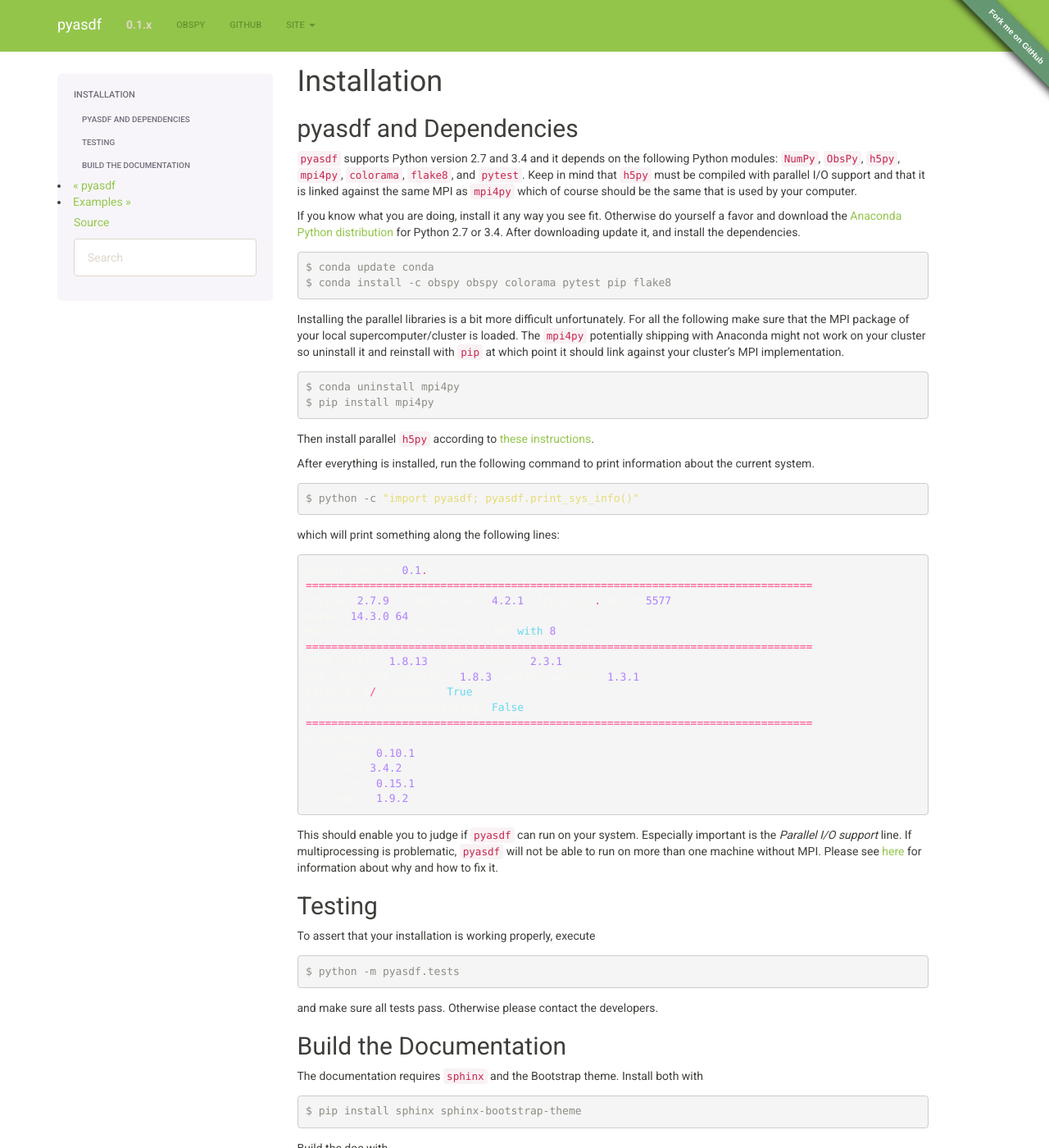
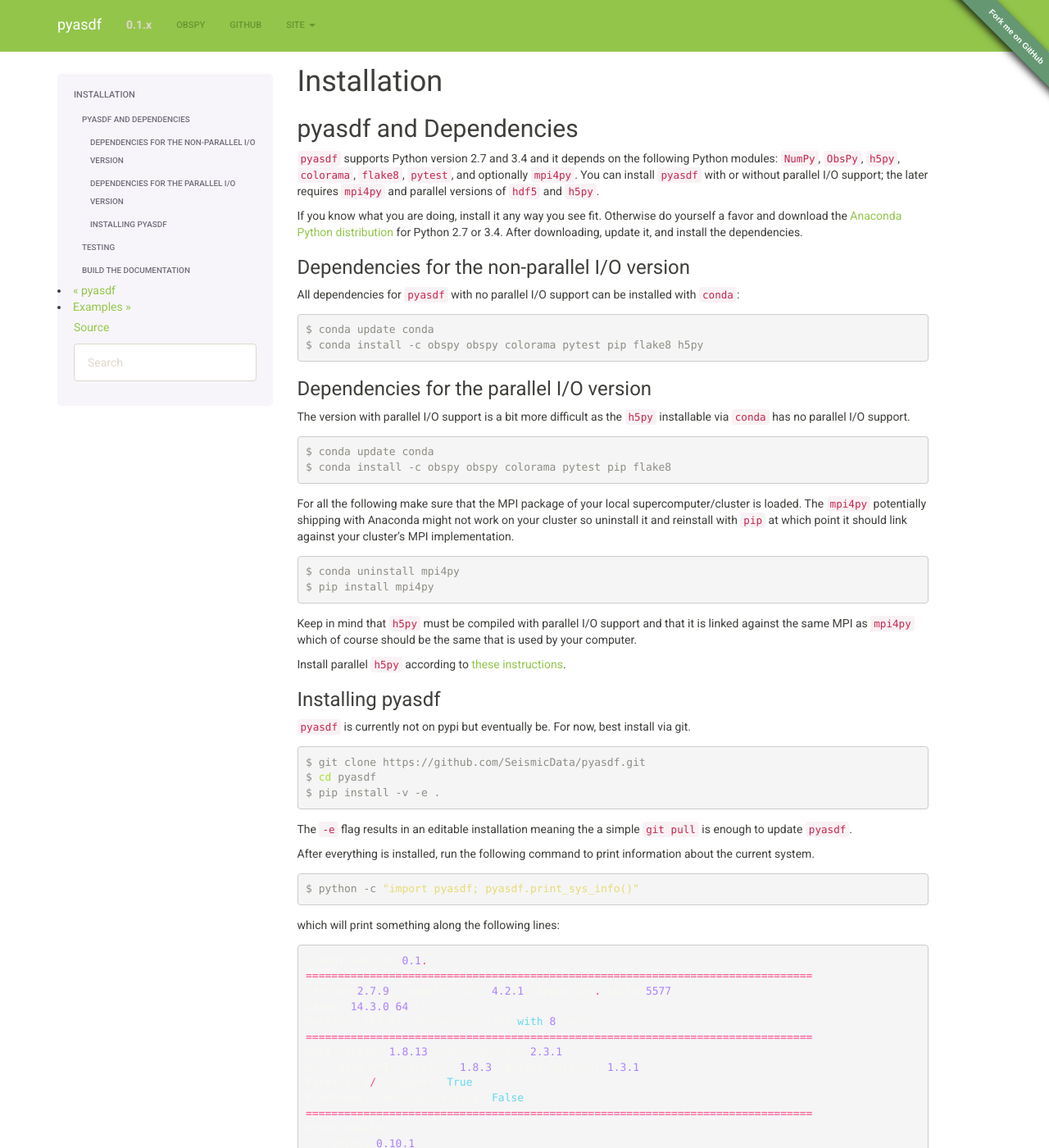
Before and after one commit to SeismicData/pyasdf, a Sphinx documentation site: the page built from doc/installation.rst, in a window 1280 px wide and 1400 px high. Shown: the whole window at 82% size. Built offline with Sphinx 7.4.7, drawn with Linux system fonts in a browser that asks for light colours.

Commit message:
Updating doc with information about how to install with/out parallel I/O support

```diff
--- a/doc/installation.rst
+++ b/doc/installation.rst
@@ -5,16 +5,35 @@ pyasdf and Dependencies
 -----------------------
 
 ``pyasdf`` supports Python version 2.7 and 3.4 and it depends on the following
-Python modules: ``NumPy``, ``ObsPy``, ``h5py``, ``mpi4py``, ``colorama``,
-``flake8``, and ``pytest``. Keep in mind that ``h5py`` must be compiled with
-parallel I/O support and that it is linked against the same MPI as ``mpi4py``
-which of course should be the same that is used by your computer.
+Python modules: ``NumPy``, ``ObsPy``, ``h5py``, ``colorama``, ``flake8``,
+``pytest``, and optionally ``mpi4py``. You can install ``pyasdf`` with or
+without parallel I/O support; the later requires ``mpi4py`` and parallel
+versions of ``hdf5`` and ``h5py``.
 
 If you know what you are doing, install it any way you see fit. Otherwise do
 yourself a favor and download the
 `Anaconda Python distribution <https://store.continuum.io/cshop/anaconda/>`_
-for Python 2.7 or 3.4. After downloading update it, and install the
+for Python 2.7 or 3.4. After downloading, update it, and install the
 dependencies.
+
+
+Dependencies for the non-parallel I/O version
+^^^^^^^^^^^^^^^^^^^^^^^^^^^^^^^^^^^^^^^^^^^^^
+
+All dependencies for ``pyasdf`` with no parallel I/O support can be installed
+with ``conda``:
+
+.. code-block:: bash
+
+    $ conda update conda
+    $ conda install -c obspy obspy colorama pytest pip flake8 h5py
+
+
+Dependencies for the parallel I/O version
+^^^^^^^^^^^^^^^^^^^^^^^^^^^^^^^^^^^^^^^^^
+
+The version with parallel I/O support is a bit more difficult as the ``h5py``
+installable via ``conda`` has no parallel I/O support.
 
 .. code-block:: bash
 
@@ -22,8 +41,7 @@ dependencies.
     $ conda install -c obspy obspy colorama pytest pip flake8
 
 
-Installing the parallel libraries is a bit more difficult unfortunately. For
-all the following make sure that the MPI package of your local
+For all the following make sure that the MPI package of your local
 supercomputer/cluster is loaded. The ``mpi4py`` potentially shipping with
 Anaconda might not work on your cluster so uninstall it and reinstall with
 ``pip`` at which point it should link against your cluster's MPI
@@ -34,9 +52,26 @@ implementation.
     $ conda uninstall mpi4py
     $ pip install mpi4py
 
-Then install parallel ``h5py`` according to
+Keep in mind that ``h5py`` must be compiled with parallel I/O support and that
+it is linked against the same MPI as ``mpi4py`` which of course should be the
+same that is used by your computer.
+
+Install parallel ``h5py`` according to
 `these instructions <http://docs.h5py.org/en/latest/mpi.html>`_.
 
+Installing pyasdf
+^^^^^^^^^^^^^^^^^
+
+``pyasdf`` is currently not on pypi but eventually be. For now, best install via git.
+
+.. code-block:: bash
+
+    $ git clone https://github.com/SeismicData/pyasdf.git
+    $ cd pyasdf
+    $ pip install -v -e .
+
+The ``-e`` flag results in an editable installation meaning the a simple ``git
+pull`` is enough to update ``pyasdf``.
 
 After everything is installed, run the following command to print
 information about the current system.
```
